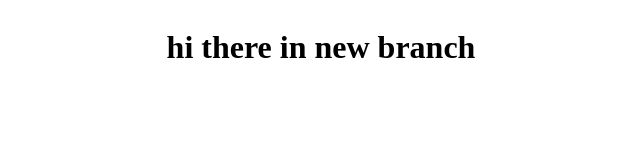
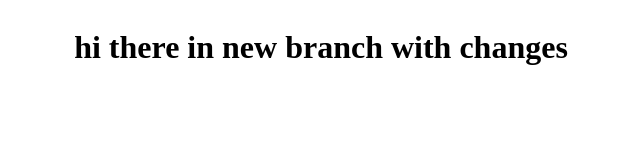
Before and after one commit to AdnanGulzar/githubpractiec, a plain HTML site: page index.html in a window 1280 px wide. Shown: the whole page, without its empty margins (319-959 px from the left). Drawn offline with Linux system fonts and the light colour scheme.

Commit message:
with changes in new branch

```diff
--- a/index.html
+++ b/index.html
@@ -8,6 +8,6 @@
     <title>Document</title>
 </head>
 <body>
-    <h1>hi there in new branch</h1>
+    <h1>hi there in new branch with changes</h1>
 </body>
 </html>
```
